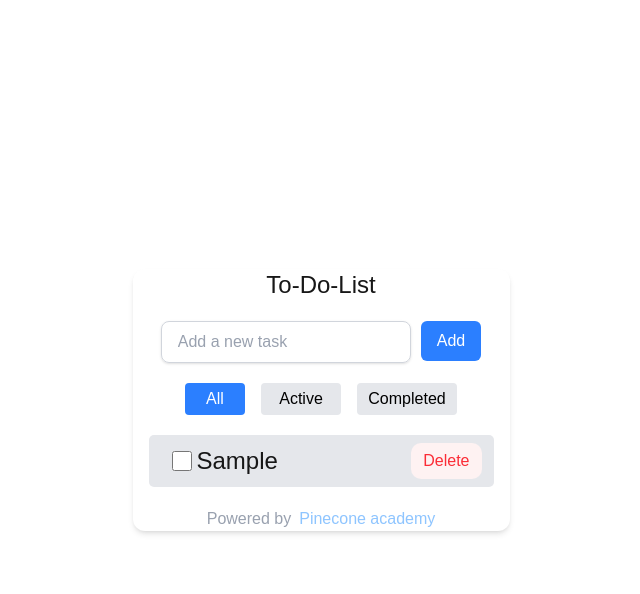
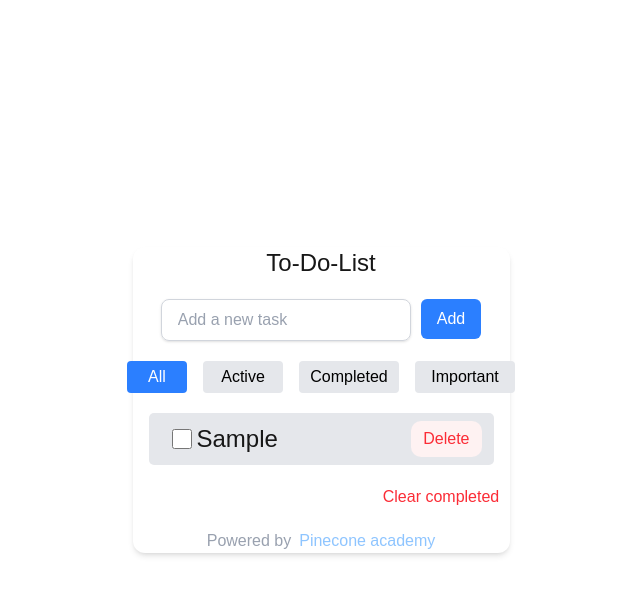
Before and after one commit to JinreP/Todo-React, a Next.js app: page / in a window 1280 px wide. Both pictures are taken after typing "Sample" into the empty fields and a click on the button "Add". Shown: the top 594 px of the page, without its empty margins (319-959 px from the left). Built offline with nearby package versions, Linux system fonts and the light colour scheme.

Commit message:
clear completed

```diff
--- a/src/app/page.jsx
+++ b/src/app/page.jsx
@@ -15,7 +15,7 @@ export default function Home() {
     if (inputValue.trim() !== "") {
       setTasks([
         ...tasks,
-        { id: id, title: inputValue.trim(), completed: false },
+        { id: id, title: inputValue.trim(), completed: false , important:false},
       ]);
       setId(id + 1);
       setInputValue("");
@@ -40,8 +40,12 @@ export default function Home() {
     if (filter === "all") return true;
     else if (filter === "active") return t.completed === false;
     else if (filter === "completed") return t.completed === true;
+    else if( filter === "important") return t.important === true
   });
-
+  const clearCompleted = () => {
+    const clear = tasks.filter((task) => !task.completed);
+    setTasks(clear);
+  };
   return (
     <div className=" flex flex-col w-full h-screen justify-center items-center">
       <Todo
@@ -55,6 +59,7 @@ export default function Home() {
         filter={filter}
         setFilter={setFilter}
         checked={checked}
+        clearCompleted={clearCompleted}
         id={id}
         setId={setId}
         visibleTask={visibleTask}
--- a/src/components/Buttons.jsx
+++ b/src/components/Buttons.jsx
@@ -40,6 +40,17 @@ export function Buttons(props) {
       >
         Completed
       </button>
+      <button
+        onClick={() => setFilter("important")}
+        className={`w-[100px] h-[32px] rounded text-center ${
+          filter === "important"
+            ? "bg-blue-500 active:bg-blue-400 hover:bg-blue-400    text-white"
+            : "bg-gray-200 text-black active:bg-blue-400 hover:bg-gray-100   "
+        }
+     `}
+      >
+        Important
+      </button>
     </div>
   );
 }
--- a/src/components/Todo.jsx
+++ b/src/components/Todo.jsx
@@ -5,15 +5,14 @@ import { Buttons } from "./Buttons";
 export default function Todo(props) {
   const {
     tasks,
-    setTasks,
     inputValue,
-    setInputValue,
     handleChange,
     addTask,
     deleteTasks,
     filter,
     setFilter,
     visibleTask,
+    clearCompleted,
     toggleTask,
   } = props;
   return (
@@ -58,6 +57,7 @@ export default function Todo(props) {
             >
               {task.title}
             </span>{" "}
+
             <button
               className="bg-red-50 text-red-500 px-3 py-1.5 rounded-[10px] active:bg-red-200 hover:bg-red-100"
               onClick={() => deleteTasks(i)}
@@ -67,9 +67,17 @@ export default function Todo(props) {
           </li>
         ))}
       </ol>
-      {tasks.length === 0 && (
+      {(tasks.length === 0 && (
         <p className="text-gray-500 ">No tasks yet. Add one above!</p>
-      )}
+      )) ||
+        (tasks.length !== 0 && (
+          <button
+            onClick={clearCompleted}
+            className="text-red-500 pl-60 cursor-pointer active:text-red-300 "
+          >
+            Clear completed
+          </button>
+        ))}
       <div className=" flex gap-2">
         <p className="text-gray-400 ">Powered by</p>
         <a href="" className="text-blue-300">
```
